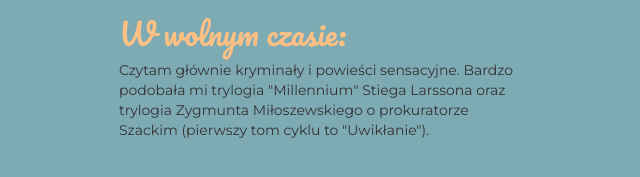
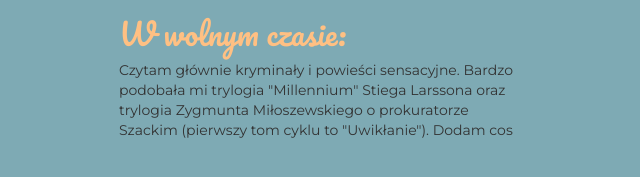
Before and after one commit to martakedzior/kodilla, a website: page index.html in a window 1280 px wide. Shown: the part 540-717 px from the top of the page, 320-960 px from the left. Drawn offline with nearby package versions, Linux system fonts and the light colour scheme.

```diff
--- a/index.html
+++ b/index.html
@@ -26,7 +26,7 @@
 				<li>piesze wędrówki</li>
     		</ul>
     		<h2>W wolnym czasie:</h2>
-			<p>Czytam głównie kryminały i powieści sensacyjne. Bardzo podobała mi trylogia "Millennium" Stiega Larssona oraz trylogia Zygmunta Miłoszewskiego o prokuratorze Szackim (pierwszy tom cyklu to "Uwikłanie").</p>
+			<p>Czytam głównie kryminały i powieści sensacyjne. Bardzo podobała mi trylogia "Millennium" Stiega Larssona oraz trylogia Zygmunta Miłoszewskiego o prokuratorze Szackim (pierwszy tom cyklu to "Uwikłanie"). Dodam cos</p>
 		</section>
         <section class="job">
     		<h2>Zawodowo interesują mnie:</h2>
```
